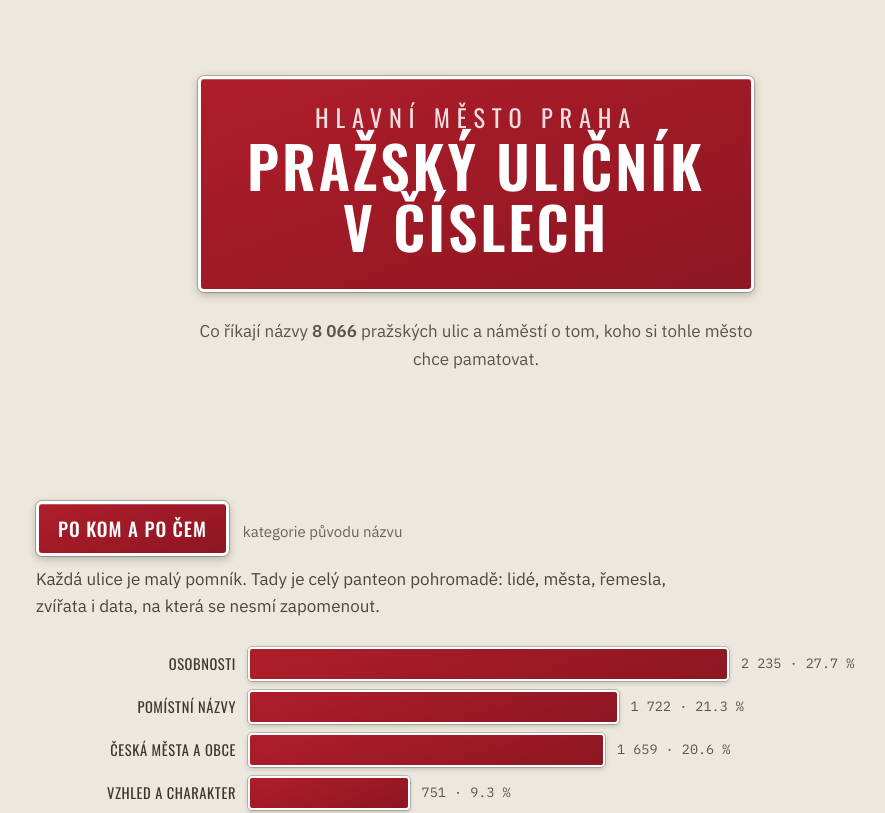
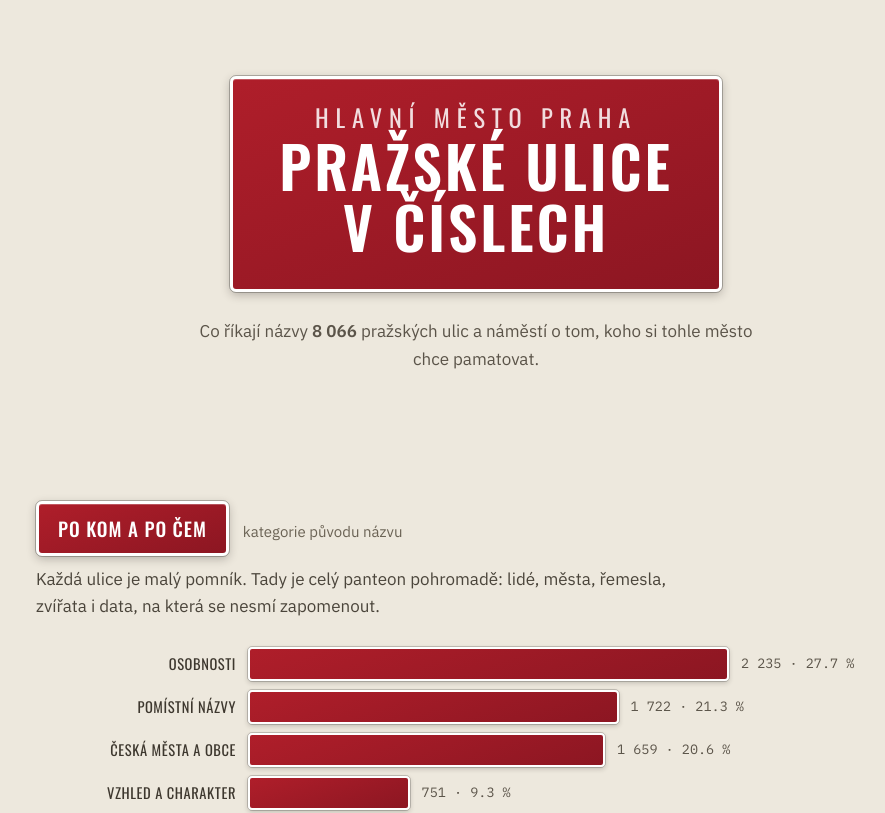
Before and after one commit to miloscermak/prazskeulice, a plain HTML site: page web/index.html in a window 1280 px wide. Shown: the top 813 px of the page, without its empty margins (164-1049 px from the left). Drawn offline with nearby package versions, Linux system fonts and the light colour scheme.

Commit message:
Rename project to 'Pražské ulice v číslech'
Avoid confusion with the existing Pražský uličník project
(Lašťovka et al., prazskyulicnik.cz). References to the original
Uličník as a source remain intact.

```diff
--- a/web/index.html
+++ b/web/index.html
@@ -3,7 +3,7 @@
 <head>
 <meta charset="utf-8">
 <meta name="viewport" content="width=device-width, initial-scale=1">
-<title>Pražský uličník v číslech</title>
+<title>Pražské ulice v číslech</title>
 <meta name="description" content="8 066 pražských ulic v číslech. 1 960 pojmenovaných po mužích, 160 po ženách. Statistiky a jazykové funfakty o názvech pražských ulic a náměstí.">
 
 <!-- favicon: mini smaltovaná cedule -->
@@ -13,14 +13,14 @@
      přepiš og:url a og:image na absolutní URL té domény. -->
 <meta property="og:type" content="website">
 <meta property="og:locale" content="cs_CZ">
-<meta property="og:title" content="Pražský uličník v číslech">
+<meta property="og:title" content="Pražské ulice v číslech">
 <meta property="og:description" content="8 066 pražských ulic. 1 960 pojmenovaných po mužích, 160 po ženách.">
 <meta property="og:url" content="https://miloscermak.github.io/prazske-ulice/">
 <meta property="og:image" content="https://miloscermak.github.io/prazske-ulice/og-image.png">
 <meta property="og:image:width" content="1200">
 <meta property="og:image:height" content="630">
 <meta name="twitter:card" content="summary_large_image">
-<meta name="twitter:title" content="Pražský uličník v číslech">
+<meta name="twitter:title" content="Pražské ulice v číslech">
 <meta name="twitter:description" content="8 066 pražských ulic. 1 960 pojmenovaných po mužích, 160 po ženách.">
 <meta name="twitter:image" content="https://miloscermak.github.io/prazske-ulice/og-image.png">
 
@@ -145,7 +145,7 @@ footer{margin-top:100px;padding-top:24px;border-top:1px solid var(--line);font-s
 <body>
 <main>
 <header>
-  <div class="sign hero-sign"><small>Hlavní město Praha</small>Pražský uličník<br>v&nbsp;číslech</div>
+  <div class="sign hero-sign"><small>Hlavní město Praha</small>Pražské ulice<br>v&nbsp;číslech</div>
   <p class="sub">Co říkají názvy <strong id="celkem">—</strong> pražských ulic a náměstí o tom, koho si tohle město chce pamatovat.</p>
   <span id="demo-badge">ukázková data — spusť pipeline pro skutečná čísla</span>
 </header>
```
Also changed, not shown: web/og-image.png, 2 other files.
